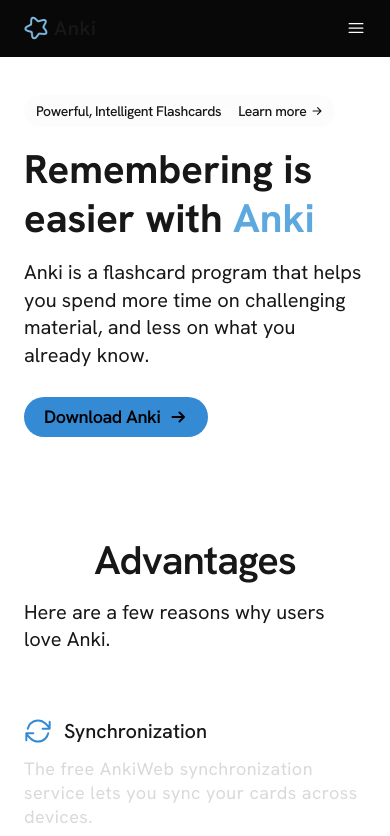
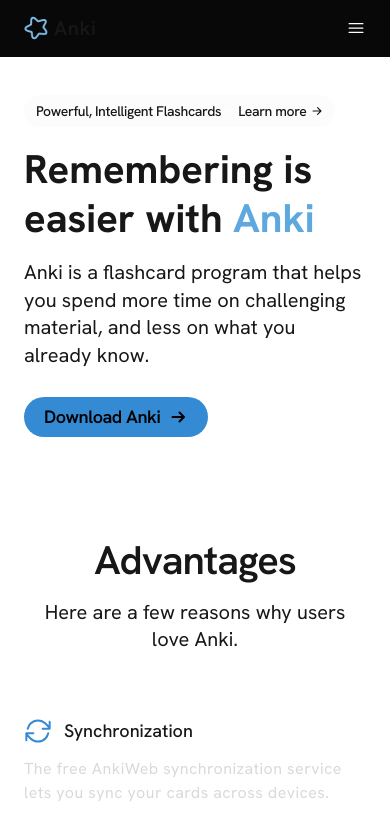
Before and after one commit to 19Kushagra0/anki-homepage-clone, a Next.js app: page / in a window 390 px wide. Shown: the top 836 px of the page. Built offline with nearby package versions, Linux system fonts and the light colour scheme.

Commit message:
Kushagra dev (#7)
* initialize Next.js project

* header created

* next js updated

next js updated to latest version

* Title created

* header on scroll features added

* Update Title.css

* advantages section added

* advantages class name changed

```diff
--- a/src/my_components/3_Advantages/Advantages.css
+++ b/src/my_components/3_Advantages/Advantages.css
@@ -17,7 +17,7 @@
   font-family: var(--font-hanken), sans-serif;
 }
 
-.advantages h2 {
+.advantages-title {
   width: 100%;
   /* background-color: red; */
 
@@ -25,9 +25,10 @@
   flex-direction: row;
 
   justify-content: center;
+
 }
 
-.advantages p {
+.advantages-description {
   font-family: var(--font-hanken), sans-serif;
   font-size: 20px;
   line-height: 27px;
@@ -40,6 +41,9 @@
   justify-content: center;
 
   /* background-color: blue; */
+
+  text-align: center;
+
 
   margin-top: 12px;
 }
@@ -84,6 +88,8 @@
 
   flex: 1;
 
+  gap: 12px;
+
 }
 
 .advantages-box-icon-header {
@@ -122,6 +128,11 @@
   letter-spacing: 0.45px;
   color: #d9d9d9;
 
+  display: flex;
+  flex-direction: row;
+  justify-content: start;
+
+
   /* background-color: violet; */
 }
 
@@ -140,6 +151,20 @@
   .advantages-boxes {
     margin-top: 64px;
   }
+
+  .advantages-box-icon-header h3 {
+    font-size: 18px;
+  }
+
+  .advantages-box p {
+    font-size: 16px;
+
+  }
+
+  .advantages-box {
+    max-width: 100%;
+    /* background-color: red; */
+  }
 }
 
 @media screen and (max-width: 850px) {
--- a/src/my_components/3_Advantages/Advantages.jsx
+++ b/src/my_components/3_Advantages/Advantages.jsx
@@ -4,8 +4,8 @@
 export default function Advantages() {
   return (
     <div className="advantages">
-      <h2>Advantages</h2>
-      <p>Here are a few reasons why users love Anki.</p>
+      <h2 className="advantages-title">Advantages</h2>
+      <p className="advantages-description">Here are a few reasons why users love Anki.</p>
       <div className="advantages-boxs-container">
         <div className="advantages-boxes">
           <div className="advantages-box">
```
